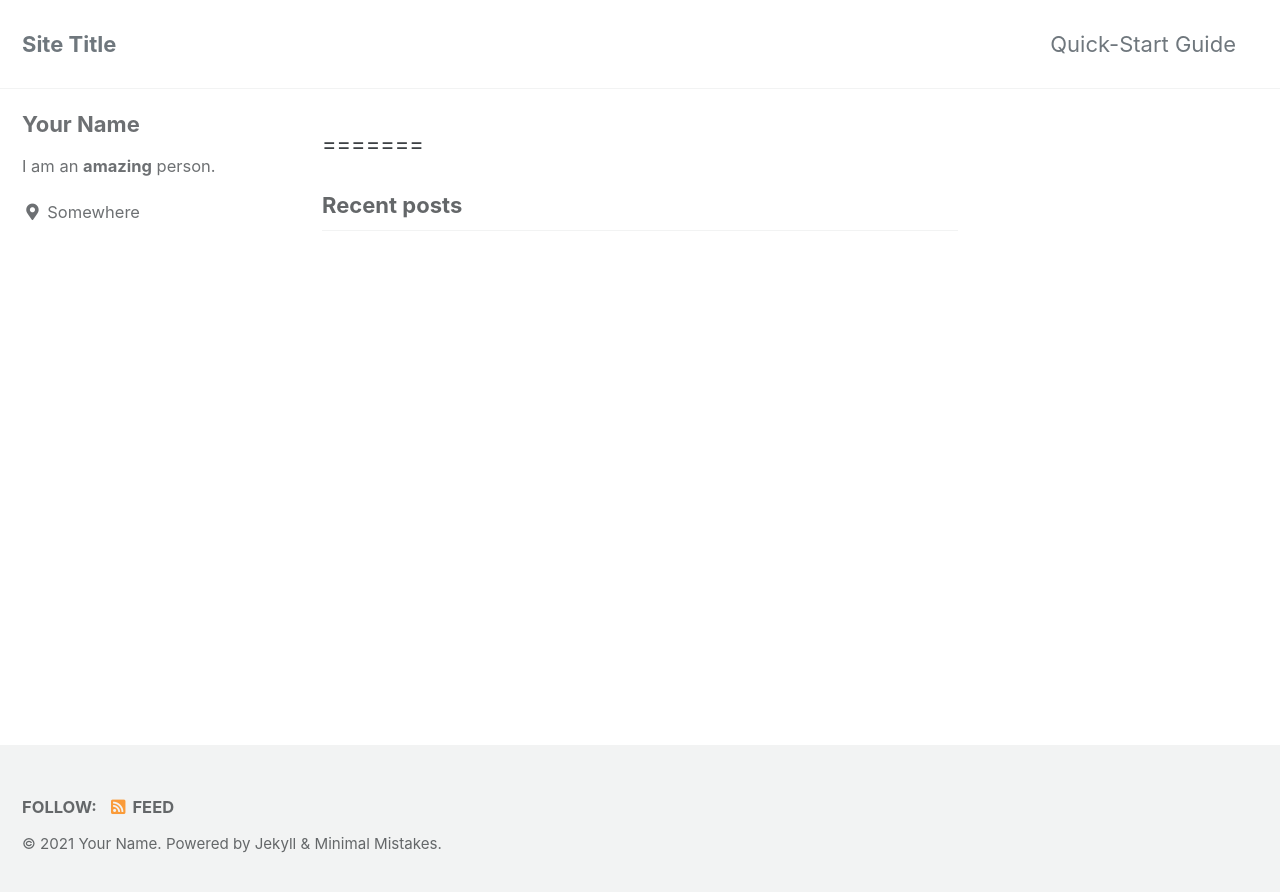
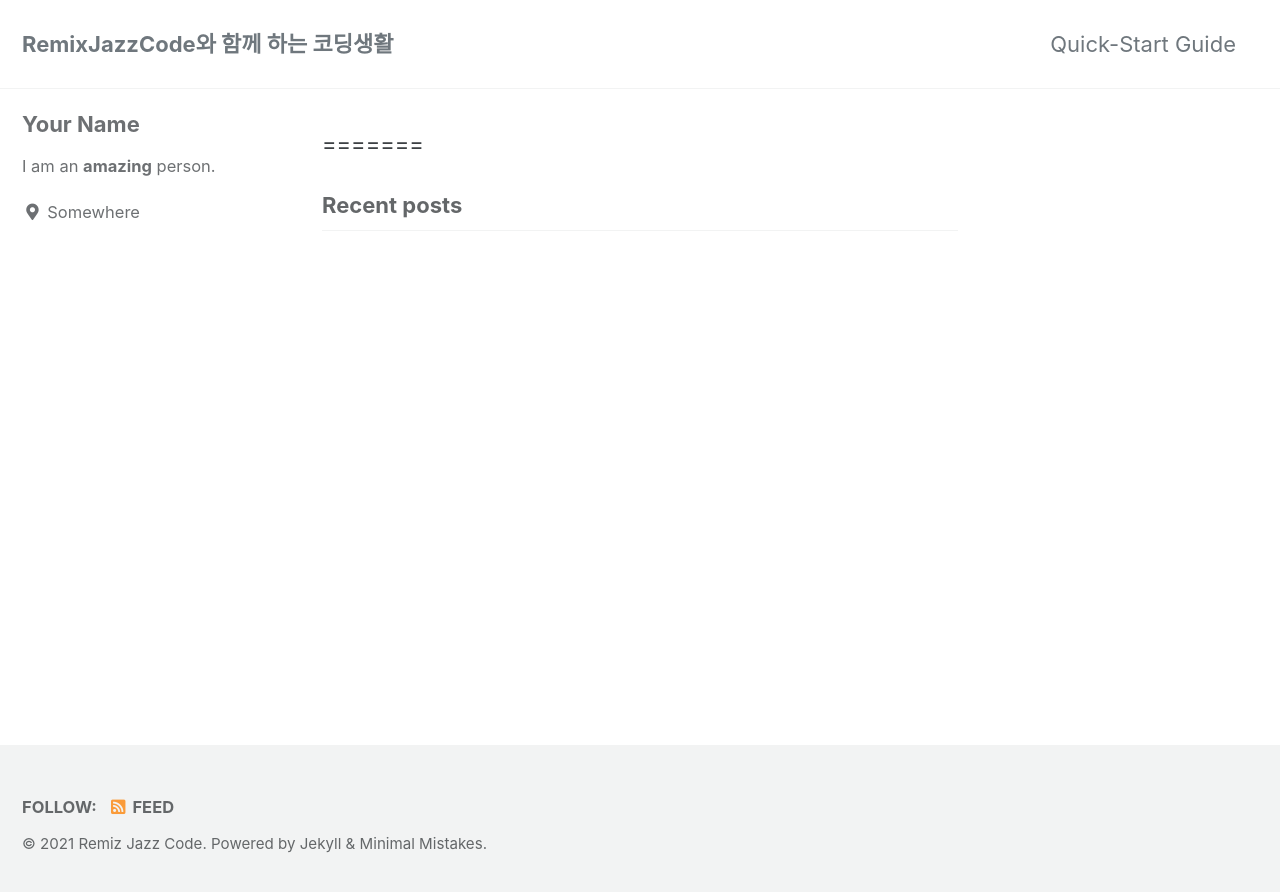
Before and after one commit to RemixJazzCode/RemixJazzCode.github.io, a Jekyll site: the page built from index.html, in a window 1280 px wide. Shown: the top 892 px of the page. Built offline with Jekyll 4.4.1, drawn with Linux system fonts in a browser that asks for light colours; cached includes are drawn as plain includes; the list of posts is cut into pages by our own code.

Commit message:
_config.xml 수정

```diff
--- a/_config.yml
+++ b/_config.yml
@@ -16,11 +16,11 @@ minimal_mistakes_skin    : "default" # "air", "aqua", "contrast", "dark", "dirt"
 
 # Site Settings
 locale                   : "en-US"
-title                    : "Site Title"
+title                    : "RemixJazzCode와 함께 하는 코딩생활"
 title_separator          : "-"
 subtitle                 : # site tagline that appears below site title in masthead
-name                     : "Your Name"
-description              : "An amazing website."
+name                     : "Remiz Jazz Code"
+description              : "Hello world!"
 url                      : # the base hostname & protocol for your site e.g. "https://mmistakes.github.io"
 baseurl                  : # the subpath of your site, e.g. "/blog"
 repository               : # GitHub username/repo-name e.g. "mmistakes/minimal-mistakes"
```
